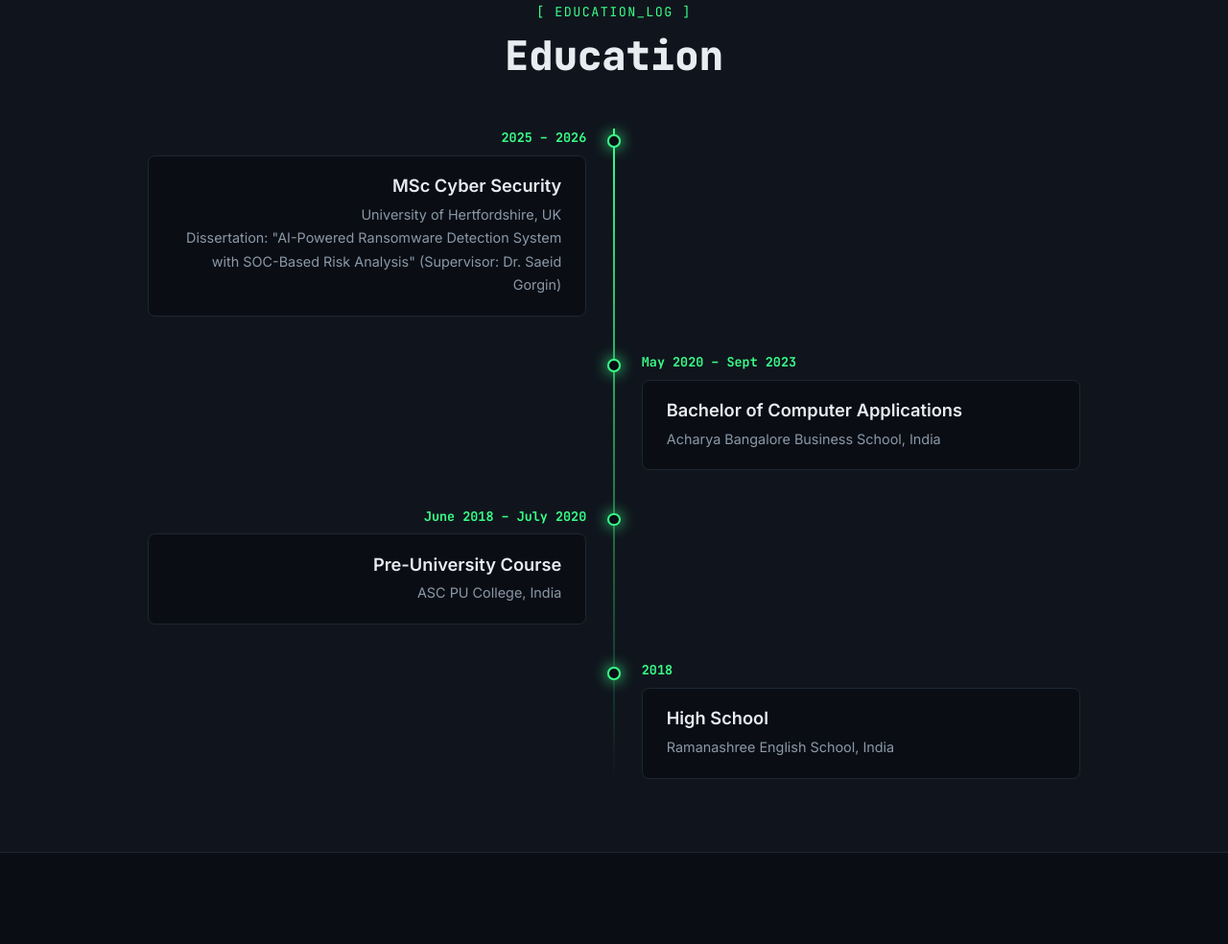
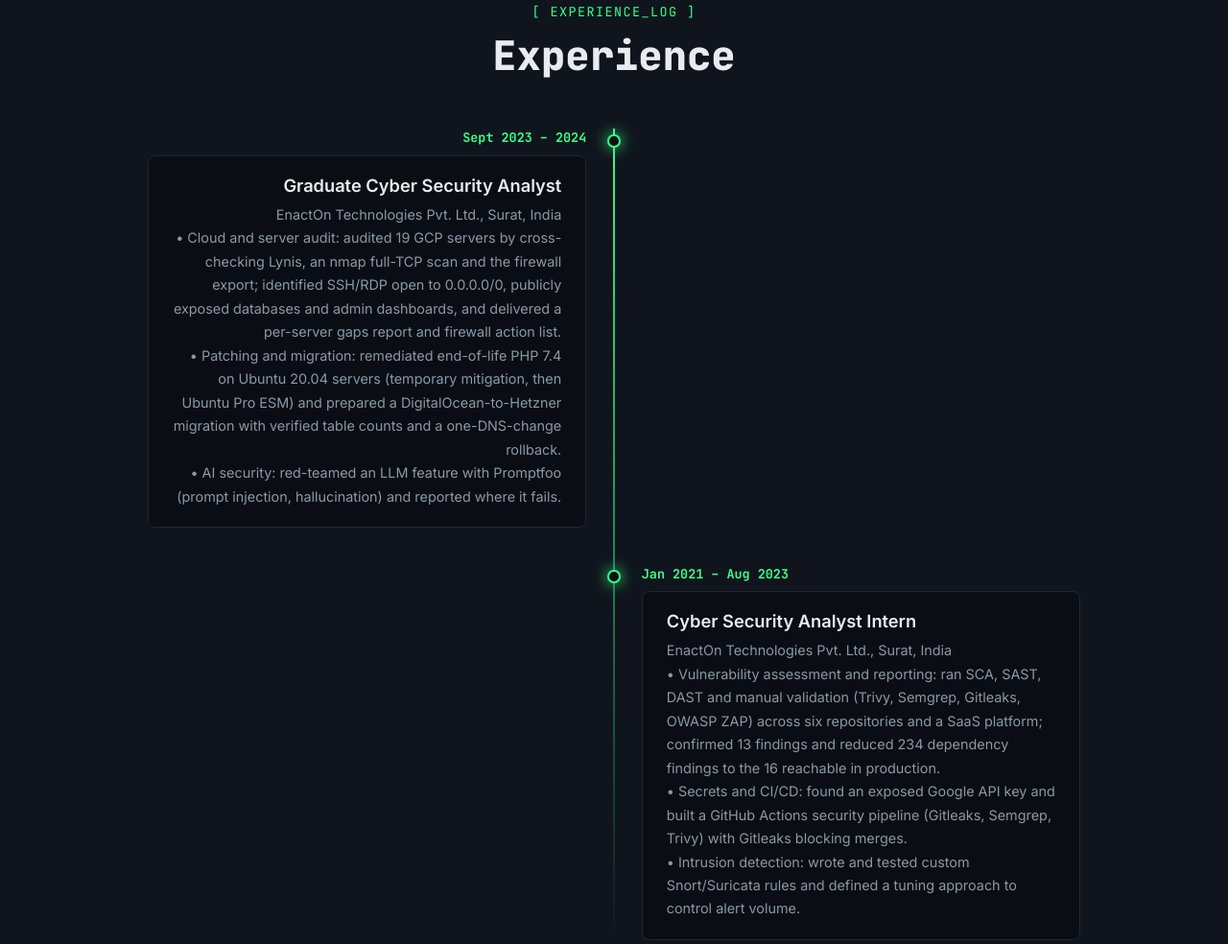
Before and after one commit to prajwal-kudedrusuresh/portfolio, a plain HTML site: page index.html in a window 1280 px wide. Shown: the part 1063-2047 px from the top of the page at 96% size. Drawn offline with nearby package versions, Linux system fonts and the light colour scheme; a script that the page names is missing.

Commit message:
Add Experience section, security skills and Google certificates
Co-Authored-By: Claude Sonnet 5.5 <noreply@anthropic.com>
Claude-Session: https://claude.ai/code/session_01MqeHzXHAj6ti9XNuAyHW5Y

```diff
--- a/index.html
+++ b/index.html
@@ -18,6 +18,7 @@
 
         <nav class="navbar">
             <a href="#home" class="active">home</a>
+            <a href="#experience">experience</a>
             <a href="#education">education</a>
             <a href="#projects">incidents</a>
             <a href="#skills">skills</a>
@@ -68,6 +69,36 @@
         <div class="btn-group">
             <a href="https://docs.google.com/document/d/1r5aK8eQGE-pyu8Hk7Mkk8J95P0844LWA/edit?usp=drivesdk&ouid=115324172635302927988&rtpof=true&sd=true" target="_blank" class="btn">View Resume</a>
             <a href="https://docs.google.com/document/d/1r5aK8eQGE-pyu8Hk7Mkk8J95P0844LWA/export?format=pdf" target="_blank" class="btn btn-outline">Download Resume</a>
+        </div>
+    </section>
+
+    <section class="education" id="experience">
+        <p class="eyebrow">[ EXPERIENCE_LOG ]</p>
+        <h2 class="heading">Experience</h2>
+
+        <div class="timeline-items">
+            <div class="timeline-item">
+                <div class="timeline-dot"></div>
+                <div class="timeline-date">Sept 2023 – 2024</div>
+                <div class="timeline-content">
+                    <h3>Graduate Cyber Security Analyst</h3>
+                    <p>EnactOn Technologies Pvt. Ltd., Surat, India<br />
+                        • Cloud and server audit: audited 19 GCP servers by cross-checking Lynis, an nmap full-TCP scan and the firewall export; identified SSH/RDP open to 0.0.0.0/0, publicly exposed databases and admin dashboards, and delivered a per-server gaps report and firewall action list.<br />
+                        • Patching and migration: remediated end-of-life PHP 7.4 on Ubuntu 20.04 servers (temporary mitigation, then Ubuntu Pro ESM) and prepared a DigitalOcean-to-Hetzner migration with verified table counts and a one-DNS-change rollback.<br />
+                        • AI security: red-teamed an LLM feature with Promptfoo (prompt injection, hallucination) and reported where it fails.</p>
+                </div>
+            </div>
+            <div class="timeline-item">
+                <div class="timeline-dot"></div>
+                <div class="timeline-date">Jan 2021 – Aug 2023</div>
+                <div class="timeline-content">
+                    <h3>Cyber Security Analyst Intern</h3>
+                    <p>EnactOn Technologies Pvt. Ltd., Surat, India<br />
+                        • Vulnerability assessment and reporting: ran SCA, SAST, DAST and manual validation (Trivy, Semgrep, Gitleaks, OWASP ZAP) across six repositories and a SaaS platform; confirmed 13 findings and reduced 234 dependency findings to the 16 reachable in production.<br />
+                        • Secrets and CI/CD: found an exposed Google API key and built a GitHub Actions security pipeline (Gitleaks, Semgrep, Trivy) with Gitleaks blocking merges.<br />
+                        • Intrusion detection: wrote and tested custom Snort/Suricata rules and defined a tuning approach to control alert volume.</p>
+                </div>
+            </div>
         </div>
     </section>
 
@@ -186,6 +217,10 @@
                 <p>ISO/IEC 27005:2022, GRC, risk assessment and risk registers, security policy development</p>
             </div>
             <div class="skill-card">
+                <h4>Application & Infrastructure Security</h4>
+                <p>Trivy, Semgrep, Gitleaks, OWASP ZAP, Burp Suite, nmap, Lynis, Snort, Suricata, Promptfoo, GitHub Actions, GCP firewall review</p>
+            </div>
+            <div class="skill-card">
                 <h4>Programming & Scripting</h4>
                 <p>Python, SQL, Bash</p>
             </div>
@@ -216,6 +251,10 @@
                 <span class="badge badge-green">COMPLETE</span>
                 <span>Cisco Skills for All — Cyber Security Foundations</span>
             </div>
+            <div class="cert-row">
+                <span class="badge badge-green">COMPLETE</span>
+                <span>Google (Coursera) — Foundations of Cybersecurity; Play It Safe: Manage Security Risks; Assets, Threats, and Vulnerabilities</span>
+            </div>
         </div>
     </section>
 
```
